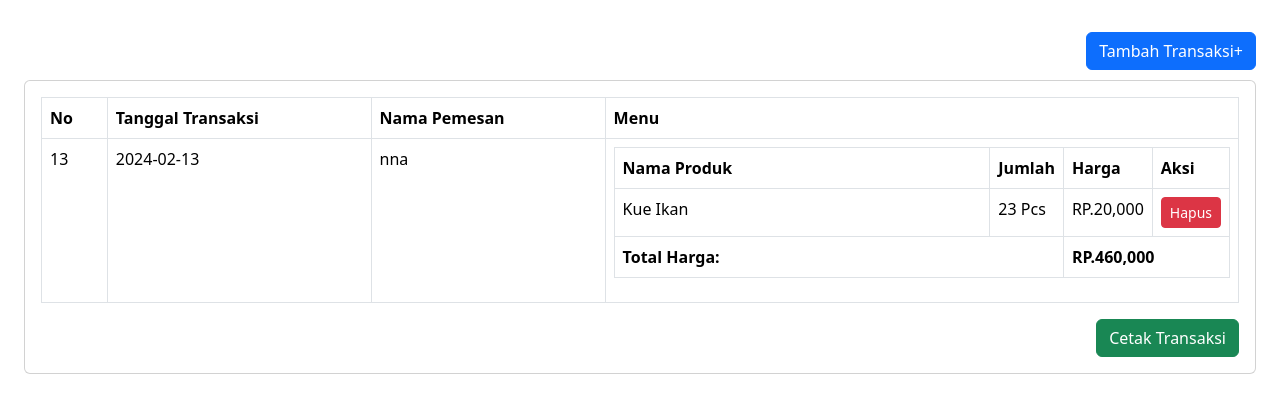
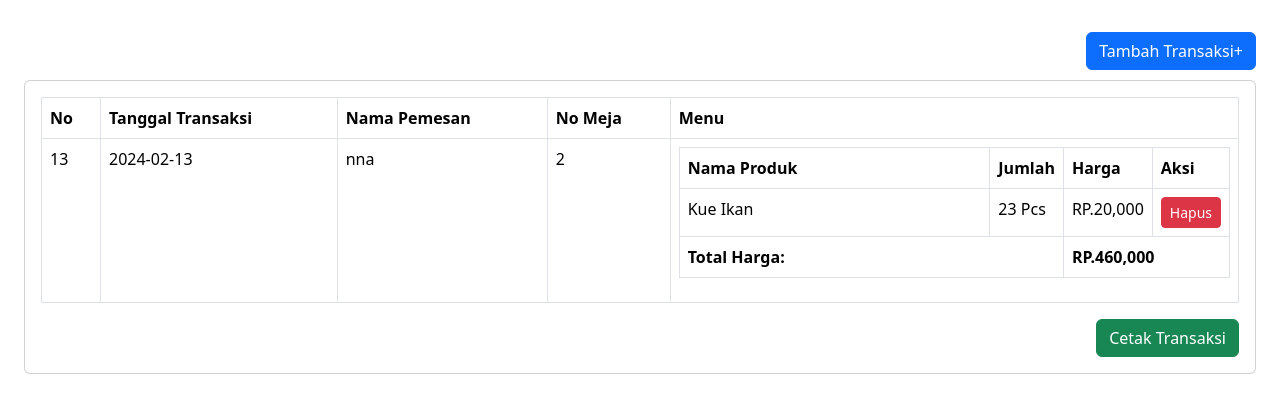
Before and after one commit to Naylaaputrisya/Kasir-Nayla, a PHP site: page /daftar-transaksi.php in a window 1280 px wide. Shown: the part 56-469 px from the top of the page. Run offline with PHP 8.4, Linux system fonts and the light colour scheme; data comes from the database, SQL or seed files in the repository.

Commit message:
Update daftar-transaksi.php

```diff
--- a/daftar-transaksi.php
+++ b/daftar-transaksi.php
@@ -33,6 +33,7 @@ include("header.php");
 				<th>No</th>
 				<th>Tanggal Transaksi</th>
         <th>Nama Pemesan</th>
+        <th>No Meja</th>
 				<th>Menu</th>
 			</tr>
 		</thead>
@@ -46,14 +47,13 @@ include("header.php");
               <tr>
                 <td><?php echo $data['Penjualan_id']?></td>
                 <td><?php echo $data['Tanggal_Penjualan']?></td>
-                <td>
-                  <?php
+                <?php
                     $sql2 = $koneksi->query("SELECT * FROM pelanggan WHERE Pelanggan_id = '".$data['Penjualan_id']."'");
                     while ($data2= $sql2->fetch_assoc()) {
-                      echo $data2['Nama_Pelanggan'];
-                    }
-                  ?>
-                </td>
+                      ?>
+                    <td><?php echo $data2['Nama_Pelanggan']; ?> </td>
+                    <td><?php echo $data2['No_meja']; ?> </td>
+                  <?php } ?>
                 <td>
                     <table class="table table-bordered">
                         <thead>
```
